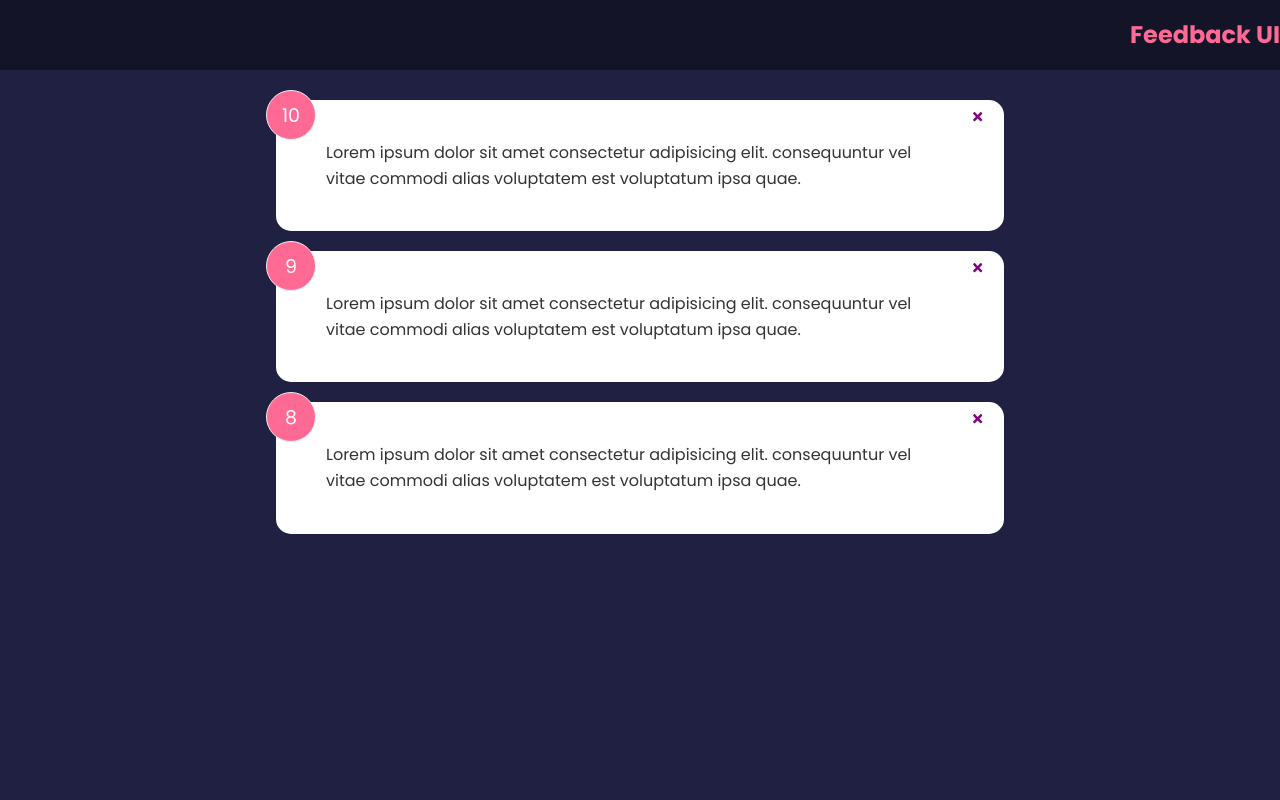
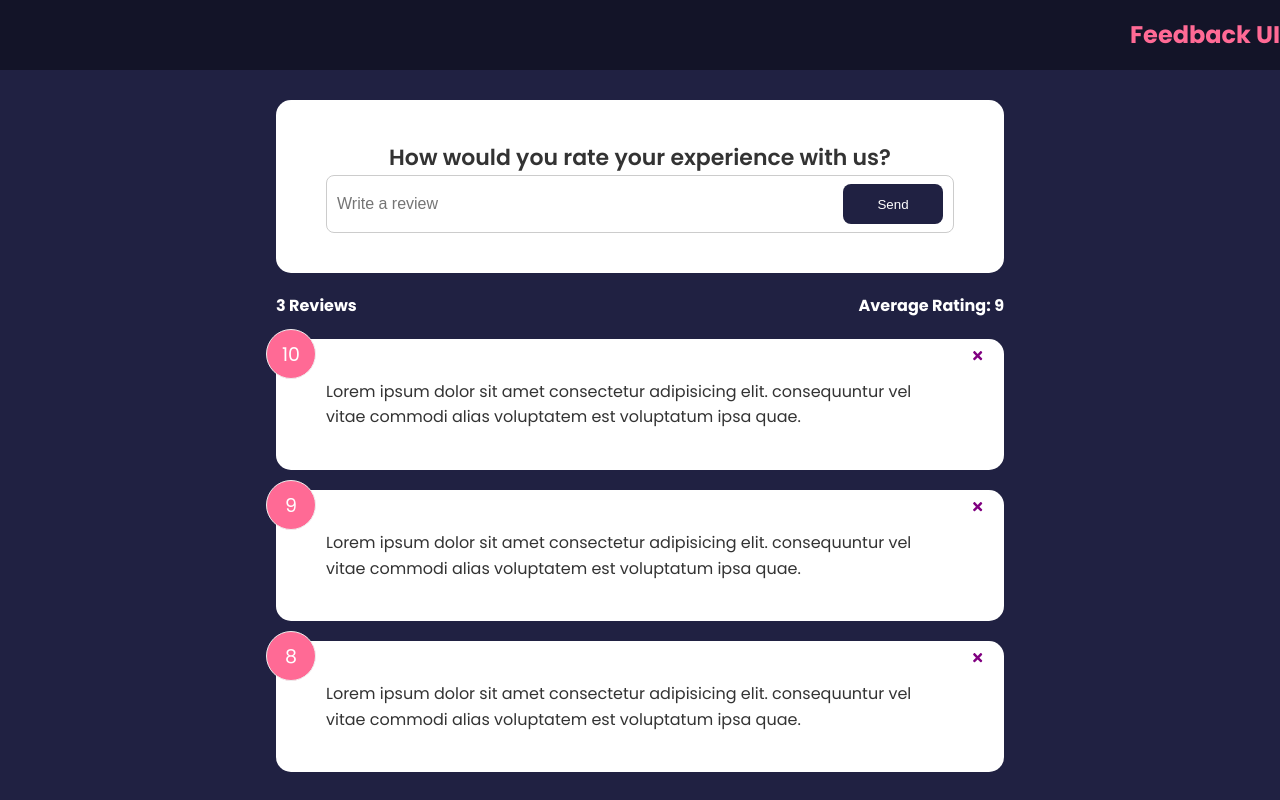
Before and after one commit to gemarin/react-proj-one, a React (Create React App) app in the folder feedback-app/: page / in a window 1280 px wide. Built offline with nearby package versions, Linux system fonts and the light colour scheme.

Commit message:
[patch]: further in tutorial, adding in another shared component

```diff
--- a/feedback-app/src/App.js
+++ b/feedback-app/src/App.js
@@ -3,19 +3,34 @@ import Header from './components/Header.jsx';
 
 import FeedbackData from './data/FeedbackData.js';
 import FeedbackList from './components/FeedbackList.jsx';
-
-const deleteFeedback = (id) => {
-  console.log('App', id);
-};
+import FeedbackStats from './components/FeedbackStats.jsx';
+import FeedbackForm from './components/FeedbackForm.jsx';
 
 function App() {
   const [feedback, setFeedback] =
     useState(FeedbackData);
 
+  const deleteFeedback = (id) => {
+    if (
+      window.confirm(
+        'Are you sure you want to delete?'
+      )
+    ) {
+      setFeedback(
+        feedback.filter(
+          (item) => item.id !== id
+        )
+      );
+    }
+  };
   return (
     <>
       <Header />
       <div className='container'>
+        <FeedbackForm />
+        <FeedbackStats
+          feedback={feedback}
+        />
         <FeedbackList
           feedback={feedback}
           handleDelete={deleteFeedback}
--- /dev/null
+++ b/feedback-app/src/components/FeedbackForm.jsx
@@ -0,0 +1,34 @@
+import React from 'react';
+import Card from './shared/Card.jsx';
+import Button from './shared/Button.jsx';
+import { useState } from 'react';
+
+function FeedbackForm() {
+  const [text, setText] = useState('');
+  const handleTextChange = (e) => {
+    setText(e.target.value);
+  };
+  return (
+    <Card>
+      <form>
+        <h2>
+          How would you rate your
+          experience with us?
+        </h2>
+        <div className='input-group'>
+          <input
+            onChange={handleTextChange}
+            type='text'
+            placeholder='Write a review'
+            value={text}
+          />
+          <Button type='submit'>
+            Send
+          </Button>
+        </div>
+      </form>
+    </Card>
+  );
+}
+
+export default FeedbackForm;
--- /dev/null
+++ b/feedback-app/src/components/FeedbackStats.jsx
@@ -0,0 +1,34 @@
+import React from 'react';
+import PropTypes from 'prop-types';
+
+FeedbackStats.propTypes = {
+  feedback: PropTypes.arrayOf(
+    PropTypes.shape({
+      id: PropTypes.number.isRequired,
+      text: PropTypes.string.isRequired,
+      rating:
+        PropTypes.number.isRequired,
+    })
+  ),
+};
+
+function FeedbackStats({ feedback }) {
+  //calculate ratings average
+  let average = (
+    feedback.reduce((acc, curr) => {
+      return acc + curr.rating;
+    }, 0) / feedback.length
+  ).toFixed(1).replace(/[.,]0$/, '');
+
+  return (
+    <div className='feedback-stats'>
+      <h4>{feedback.length} Reviews</h4>
+      <h4>
+        Average Rating:{' '}
+        {isNaN(average) ? 0 : average}
+      </h4>
+    </div>
+  );
+}
+
+export default FeedbackStats;
--- /dev/null
+++ b/feedback-app/src/components/shared/Button.jsx
@@ -0,0 +1,34 @@
+import React from 'react';
+import PropTypes from 'prop-types';
+
+Button.propTypes = {
+  children: PropTypes.node.isRequired,
+  version: PropTypes.string,
+  type: PropTypes.string,
+  isDisabled: PropTypes.bool,
+};
+
+Button.defaultProps = {
+  version: 'primary',
+  type: 'button',
+  isDisabled: false,
+};
+
+function Button({
+  children,
+  version,
+  type,
+  isDisabled,
+}) {
+  return (
+    <button
+      className={`btn btn-${version}`}
+      type={type}
+      disabled={isDisabled}
+    >
+      {children}
+    </button>
+  );
+}
+
+export default Button;
```
